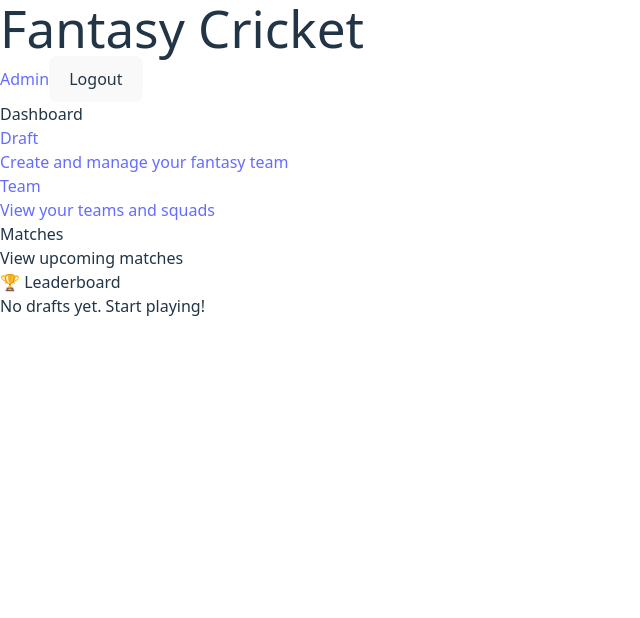
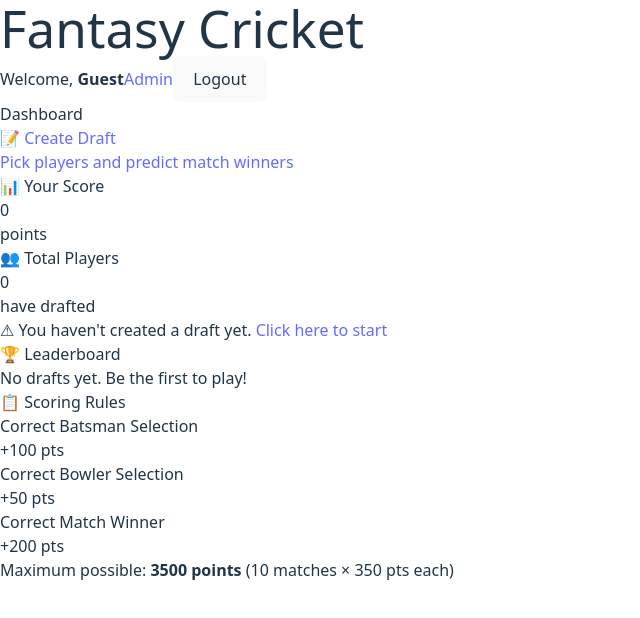
Before and after one commit to ankitbhard/south-windsor-fantasy-league, a React (Vite) app: page /dashboard in a window 1280 px wide. Shown: the top 618 px of the page, without its empty margins (0-640 px from the left). Built offline with nearby package versions, Linux system fonts and the light colour scheme; the HTML template or start-up script is replaced by a standard one.

Commit message:
Stored Info

```diff
--- a/src/pages/Dashboard.jsx
+++ b/src/pages/Dashboard.jsx
@@ -6,7 +6,13 @@ export default function Dashboard() {
   const navigate = useNavigate()
   const { calculateScores, draftTeams } = useContext(DraftContext)
 
+  const userEmail = localStorage.getItem('userEmail') || 'Guest'
+  const userId = localStorage.getItem('userId')
+
   const handleLogout = () => {
+    localStorage.removeItem('user')
+    localStorage.removeItem('userId')
+    localStorage.removeItem('userEmail')
     navigate("/")
   }
 
@@ -15,16 +21,19 @@ export default function Dashboard() {
     .sort((a, b) => b.totalScore - a.totalScore)
     .map((score, index) => ({ ...score, rank: index + 1 }))
 
+  const currentUserScore = scores[userId] || { totalScore: 0, rank: '-', email: userEmail }
+
   return (
     <div className="min-h-screen bg-gray-100">
       <nav className="bg-blue-600 text-white p-4">
         <div className="max-w-7xl mx-auto flex justify-between items-center">
           <h1 className="text-2xl font-bold">Fantasy Cricket</h1>
-          <div className="flex gap-4">
-            <Link to="/admin" className="bg-red-600 hover:bg-red-700 px-4 py-2 rounded">Admin</Link>
+          <div className="flex gap-4 items-center">
+            <span className="text-sm">Welcome, <strong>{userEmail}</strong></span>
+            <Link to="/admin" className="bg-red-600 hover:bg-red-700 px-3 py-1 rounded text-sm">Admin</Link>
             <button
               onClick={handleLogout}
-              className="bg-red-500 hover:bg-red-600 px-4 py-2 rounded"
+              className="bg-red-500 hover:bg-red-600 px-4 py-2 rounded text-sm"
             >
               Logout
             </button>
@@ -38,48 +47,78 @@ export default function Dashboard() {
         {/* Quick Links */}
         <div className="grid grid-cols-1 md:grid-cols-3 gap-4 mb-8">
           <Link to="/draft" className="bg-white p-6 rounded-lg shadow-md cursor-pointer hover:shadow-lg">
-            <h3 className="text-xl font-bold mb-2">Draft</h3>
-            <p className="text-gray-600">Create and manage your fantasy team</p>
+            <h3 className="text-xl font-bold mb-2">📝 Create Draft</h3>
+            <p className="text-gray-600">Pick players and predict match winners</p>
           </Link>
 
-          <Link to="/team" className="bg-white p-6 rounded-lg shadow-md cursor-pointer hover:shadow-lg">
-            <h3 className="text-xl font-bold mb-2">Team</h3>
-            <p className="text-gray-600">View your teams and squads</p>
-          </Link>
+          <div className="bg-white p-6 rounded-lg shadow-md">
+            <h3 className="text-xl font-bold mb-2">📊 Your Score</h3>
+            <p className="text-3xl font-bold text-blue-600">{currentUserScore.totalScore}</p>
+            <p className="text-gray-600 text-sm">points</p>
+          </div>
 
-          <div className="bg-white p-6 rounded-lg shadow-md cursor-pointer hover:shadow-lg">
-            <h3 className="text-xl font-bold mb-2">Matches</h3>
-            <p className="text-gray-600">View upcoming matches</p>
+          <div className="bg-white p-6 rounded-lg shadow-md">
+            <h3 className="text-xl font-bold mb-2">👥 Total Players</h3>
+            <p className="text-3xl font-bold text-green-600">{draftTeams.length}</p>
+            <p className="text-gray-600 text-sm">have drafted</p>
           </div>
         </div>
 
-        {/* Rankings */}
+        {/* Current User Draft Status */}
+        {draftTeams.find(d => d.userId === userId) ? (
+          <div className="bg-green-100 border border-green-400 p-4 rounded-lg mb-8">
+            <p className="text-green-700">
+              ✓ <strong>You have a draft saved!</strong> You can edit it anytime on the Draft page.
+            </p>
+          </div>
+        ) : (
+          <div className="bg-yellow-100 border border-yellow-400 p-4 rounded-lg mb-8">
+            <p className="text-yellow-700">
+              ⚠ You haven't created a draft yet. <Link to="/draft" className="font-bold underline">Click here to start</Link>
+            </p>
+          </div>
+        )}
+
+        {/* Leaderboard */}
         <div className="bg-white p-6 rounded-lg shadow-md">
           <h3 className="text-2xl font-bold mb-4">🏆 Leaderboard</h3>
 
           {rankings.length === 0 ? (
-            <p className="text-gray-600">No drafts yet. Start playing!</p>
+            <p className="text-gray-600">No drafts yet. Be the first to play!</p>
           ) : (
             <div className="overflow-x-auto">
               <table className="w-full">
                 <thead className="bg-gray-200">
                   <tr>
-                    <th className="px-4 py-2 text-left">Rank</th>
-                    <th className="px-4 py-2 text-left">Player ID</th>
-                    <th className="px-4 py-2 text-right">Score</th>
+                    <th className="px-4 py-3 text-left">Rank</th>
+                    <th className="px-4 py-3 text-left">Email</th>
+                    <th className="px-4 py-3 text-right">Score</th>
+                    <th className="px-4 py-3 text-right">Joined</th>
                   </tr>
                 </thead>
                 <tbody>
                   {rankings.map((score) => (
-                    <tr key={score.userId} className={score.rank === 1 ? "bg-yellow-100" : "hover:bg-gray-50"}>
+                    <tr
+                      key={score.userId}
+                      className={`
+                        ${score.rank === 1 ? "bg-yellow-100" : score.rank === 2 ? "bg-gray-100" : score.rank === 3 ? "bg-orange-100" : "hover:bg-gray-50"}
+                        ${score.userId === userId ? "border-l-4 border-blue-600" : ""}
+                      `}
+                    >
                       <td className="px-4 py-3 font-bold">
                         {score.rank === 1 && "🥇"}
                         {score.rank === 2 && "🥈"}
                         {score.rank === 3 && "🥉"}
                         {score.rank > 3 && `#${score.rank}`}
                       </td>
-                      <td className="px-4 py-3">{score.userId}</td>
+                      <td className="px-4 py-3">
+                        <span className="font-medium">{score.email}</span>
+                        {score.userId === userId && <span className="ml-2 text-xs bg-blue-500 text-white px-2 py-1 rounded">YOU</span>}
+                      </td>
                       <td className="px-4 py-3 text-right font-bold text-lg">{score.totalScore}</td>
+                      <td className="px-4 py-3 text-right text-sm text-gray-600">
+                        {new Date(score.createdAt).toLocaleDateString()}
+                      </td>
                     </tr>
                   ))}
                 </tbody>
@@ -87,6 +126,26 @@ export default function Dashboard() {
             </div>
           )}
         </div>
+
+        {/* Scoring Information */}
+        <div className="bg-blue-50 p-6 rounded-lg shadow-md mt-8">
+          <h3 className="text-xl font-bold mb-4">📋 Scoring Rules</h3>
+          <div className="grid grid-cols-1 md:grid-cols-3 gap-4">
+            <div className="bg-white p-4 rounded">
+              <p className="text-gray-600 text-sm">Correct Batsman Selection</p>
+              <p className="text-2xl font-bold text-green-600">+100 pts</p>
+            </div>
+            <div className="bg-white p-4 rounded">
+              <p className="text-gray-600 text-sm">Correct Bowler Selection</p>
+              <p className="text-2xl font-bold text-blue-600">+50 pts</p>
+            </div>
+            <div className="bg-white p-4 rounded">
+              <p className="text-gray-600 text-sm">Correct Match Winner</p>
+              <p className="text-2xl font-bold text-purple-600">+200 pts</p>
+            </div>
+          </div>
+          <p className="text-gray-600 text-sm mt-4">Maximum possible: <strong>3500 points</strong> (10 matches × 350 pts each)</p>
+        </div>
       </div>
     </div>
   )
```
Also changed, not shown: src/pages/Draft.jsx (+38 -51 lines), src/pages/DraftContext.jsx (+57 -15 lines).
